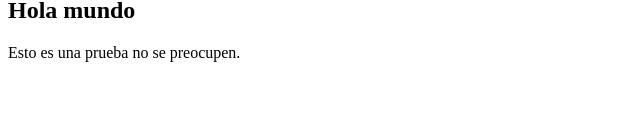
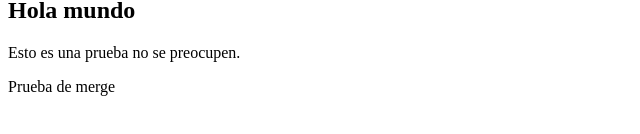
Before and after one commit to R4ghnar/websiteProject_UADE, a plain HTML site: page general/vistas/index.html in a window 1280 px wide. Shown: the part 238-372 px from the top of the page, without its empty margins (0-640 px from the left). Drawn offline with Linux system fonts and the light colour scheme.

Commit message:
prueba de  merge

```diff
--- a/general/vistas/index.html
+++ b/general/vistas/index.html
@@ -31,5 +31,9 @@
         <h2>Hola mundo</h2>
         <p>Esto es una prueba no se preocupen.</p>
     </section>
+
+    <div>
+        <p>Prueba de merge</p>
+    </div>
 </body>
 </html>
```
